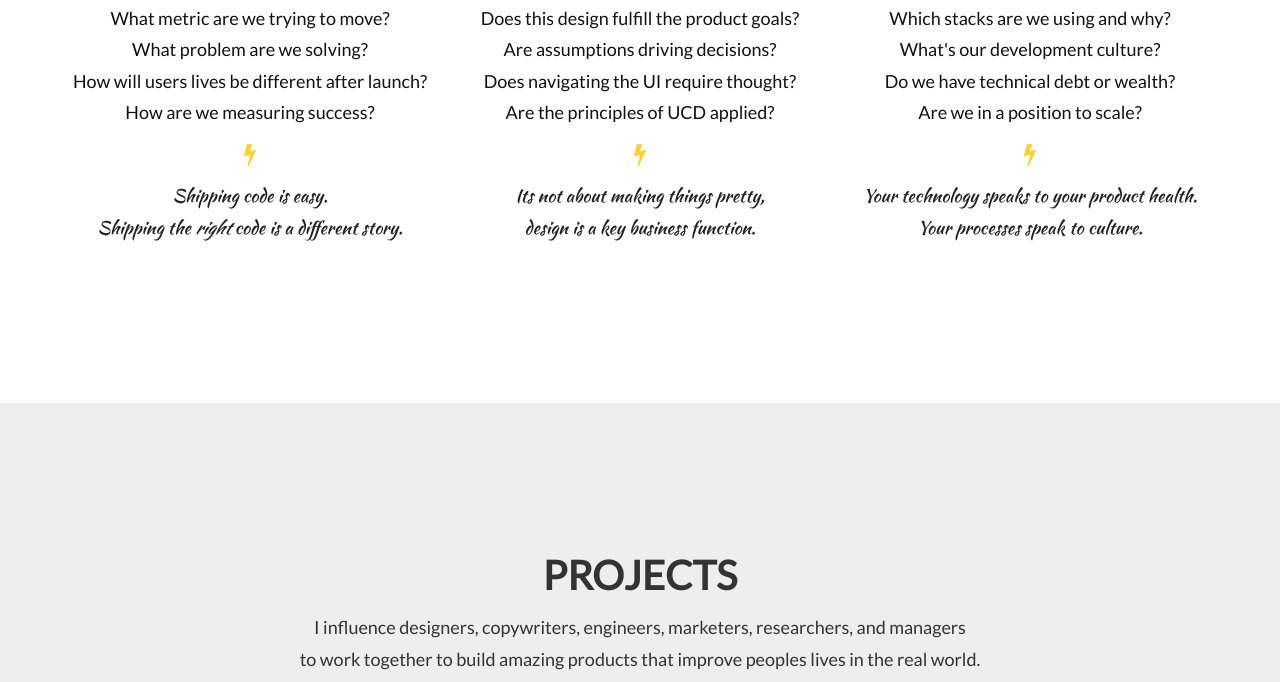
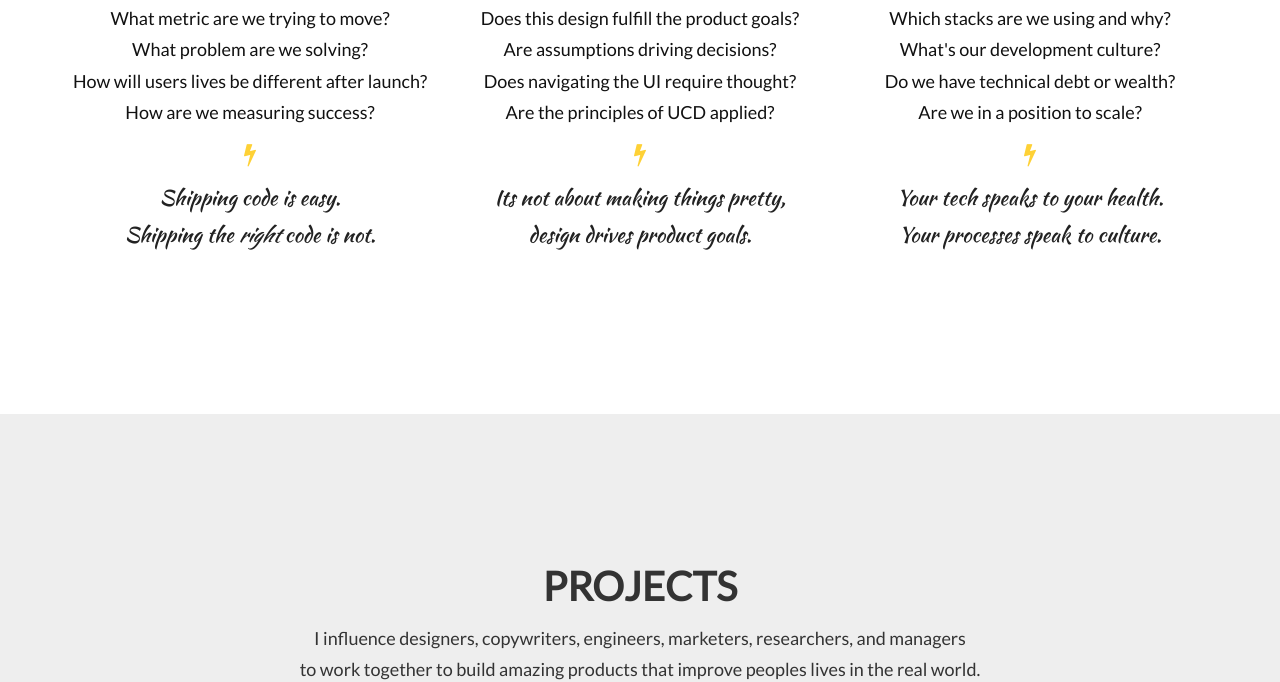
Before and after one commit to ericjbeltran/ericjbeltran.github.io, a website: page index.html in a window 1280 px wide. Shown: the part 1741-2423 px from the top of the page. Drawn offline with nearby package versions, Linux system fonts and the light colour scheme; grey boxes are pictures that could not be loaded; a web font is replaced by a local one.

Commit message:
resized by-lines in about section

```diff
--- a/css/agency.css
+++ b/css/agency.css
@@ -15,6 +15,7 @@ body {
 }
 .text-byline {
   color: #222222;
+  font-size: 21px;
   font-family: "Kaushan Script", "Helvetica Neue", Helvetica, Arial, cursive;
 }
 p {
--- a/index.html
+++ b/index.html
@@ -125,7 +125,7 @@
                       How will users lives be different after launch?<br />
                       How are we measuring success?</p>
                       <p><i class="fa fa-bolt fa-lg text-primary"></i></p>
-                      <p class="text-byline">Shipping code is easy.<br />Shipping the <em>right</em> code is a different story.</p>
+                      <p class="text-byline">Shipping code is easy.<br />Shipping the <em>right</em> code is not.</span></p>
                 </div>
                 <div class="col-md-4">
                     <span class="fa-stack fa-4x">
@@ -139,7 +139,7 @@
                       Are the principles of UCD applied?<p>
                         <p><i class="fa fa-bolt fa-lg text-primary"></i></p>
                       <p class="text-byline">Its not about making things pretty,<br />
-                        design is a key business function.</p>
+                        design drives product goals.</p>
                 </div>
                 <div class="col-md-4">
                     <span class="fa-stack fa-4x">
@@ -152,7 +152,7 @@
                       Do we have technical debt or wealth?<br />
                       Are we in a position to scale?</p>
                       <p><i class="fa fa-bolt fa-lg text-primary"></i></p>
-                      <p class="text-byline">Your technology speaks to your product health.<br />Your processes speak to culture.</p>
+                      <p class="text-byline">Your tech speaks to your health.<br />Your processes speak to culture.</p>
                 </div>
             </div>
         </div>
```
